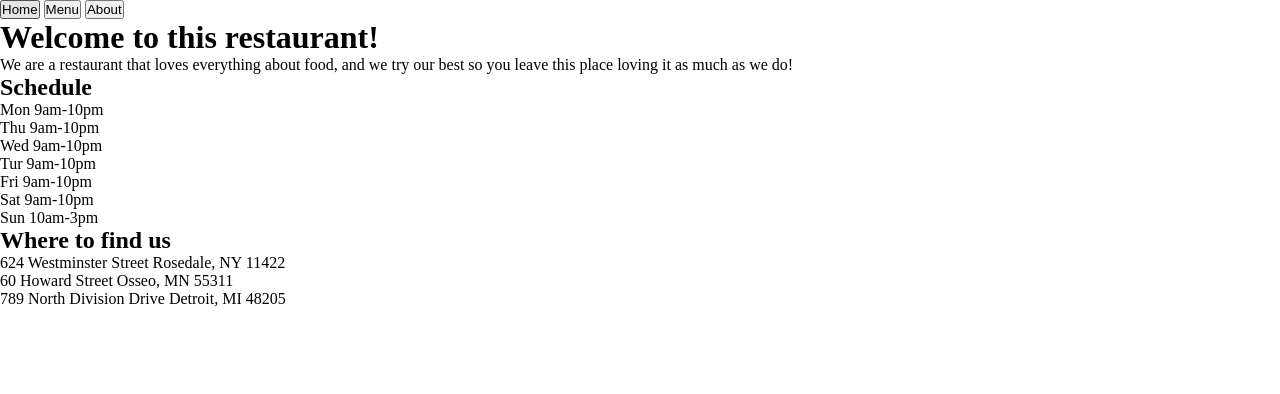
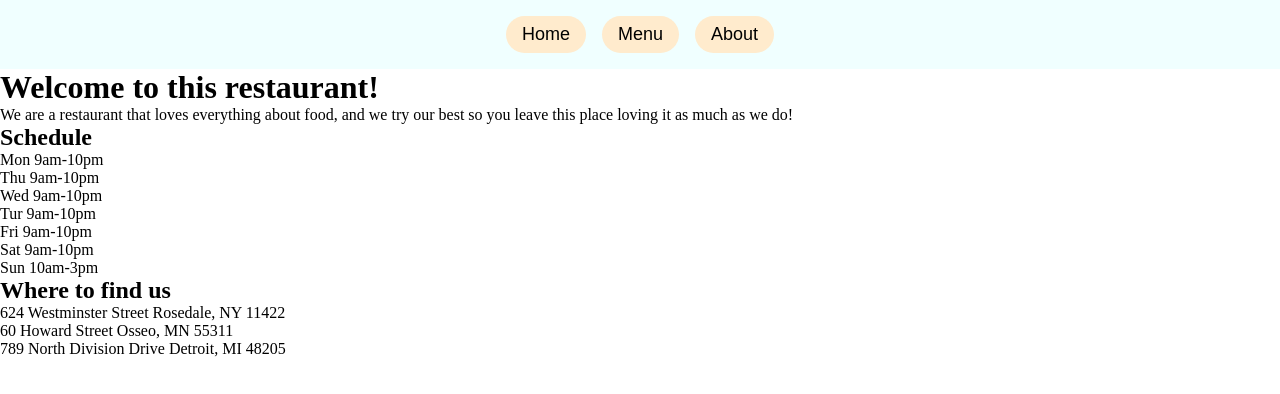
Before and after one commit to Romte1/restaurant-page, a plain HTML site: page index.html in a window 1280 px wide. Drawn offline with Linux system fonts and the light colour scheme.

Commit message:
Added some styling to the nav bar

```diff
--- a/styles.css
+++ b/styles.css
@@ -6,3 +6,27 @@
   padding:0;
   margin:0;
 }
+
+nav {
+  display:flex;
+  justify-content: center;
+  gap:16px;
+  padding: 16px;
+  background-color: azure;
+
+  button {
+    border:none;
+    border-radius:30px;
+    background-color: blanchedalmond;
+    padding: 8px 16px;
+    font-size: 18px;
+    cursor:pointer;
+
+    &:hover{
+      transform:scale(1.2);
+      transition:0.3s;
+    }
+
+  }
+
+}
```
